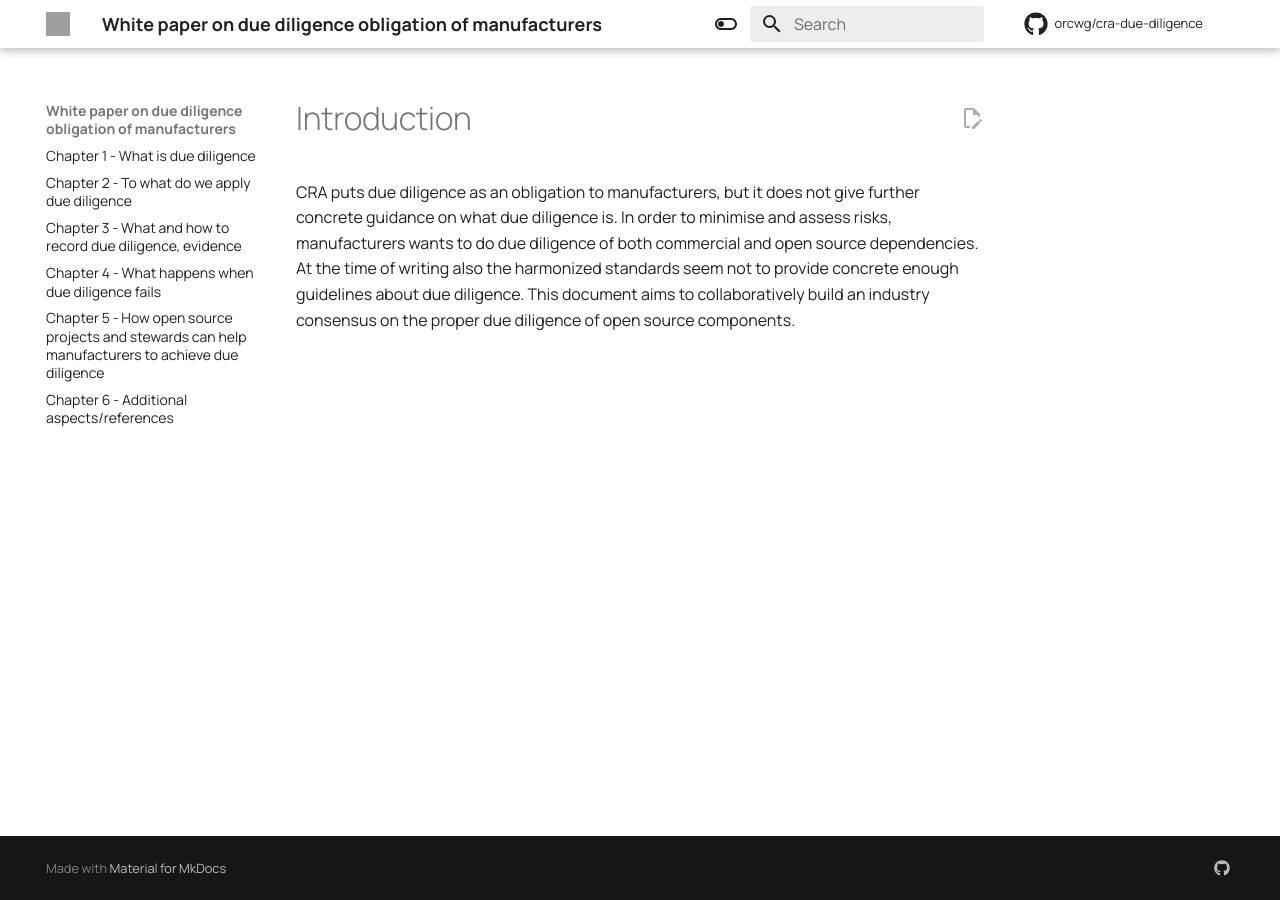
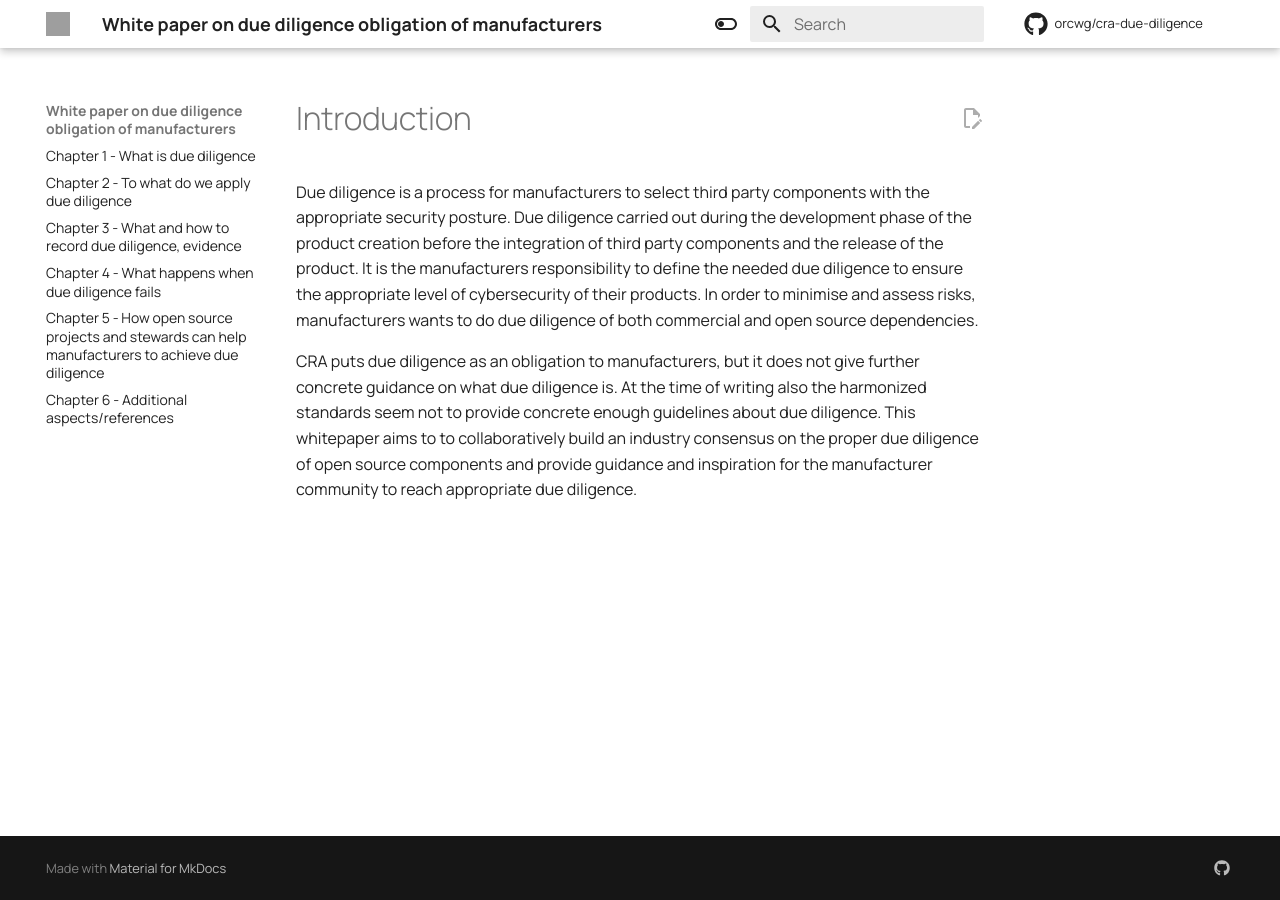
Before and after one commit to orcwg/cra-due-diligence, an MkDocs documentation site: the page built from content/index.md, in a window 1280 px wide. Built offline with MkDocs 1.6.1 and Material for MkDocs 9.7.7, drawn with Linux system fonts in a browser that asks for light colours; comment, search, counter and statistics services are not loaded; the version menu is left out; grey boxes are pictures that could not be loaded.

Commit message:
Adding more text to introduction
Signed-off-by: Gergely Csatari <gergely.csatari@nokia.com>

```diff
--- a/content/index.md
+++ b/content/index.md
@@ -1,8 +1,15 @@
 # Introduction
 
+Due diligence is a process for manufacturers to select third party components with the appropriate
+security posture. Due diligence carried out during the development phase of the product creation
+before the integration of third party components and the release of the product.
+It is the manufacturers responsibility to define the needed due diligence to ensure the appropriate
+level of cybersecurity of their products. In order to minimise and assess risks, manufacturers wants to
+do due diligence of both commercial and open source dependencies.
+
 CRA puts due diligence as an obligation to manufacturers, but it does not give further concrete
-guidance on what due diligence is. In order to minimise and assess risks, manufacturers wants to
-do due diligence of both commercial and open source dependencies. At the time of writing also
-the harmonized standards seem not to provide concrete enough guidelines about due diligence. This
-document aims to collaboratively build an industry consensus on the proper due diligence of open
-source components.
+guidance on what due diligence is.  At the time of writing also the harmonized standards seem not to
+provide concrete enough guidelines about due diligence.
+This whitepaper aims to to collaboratively build an industry consensus on the proper due diligence of open
+source components and provide guidance and inspiration for the manufacturer community to reach appropriate
+due diligence.
```
